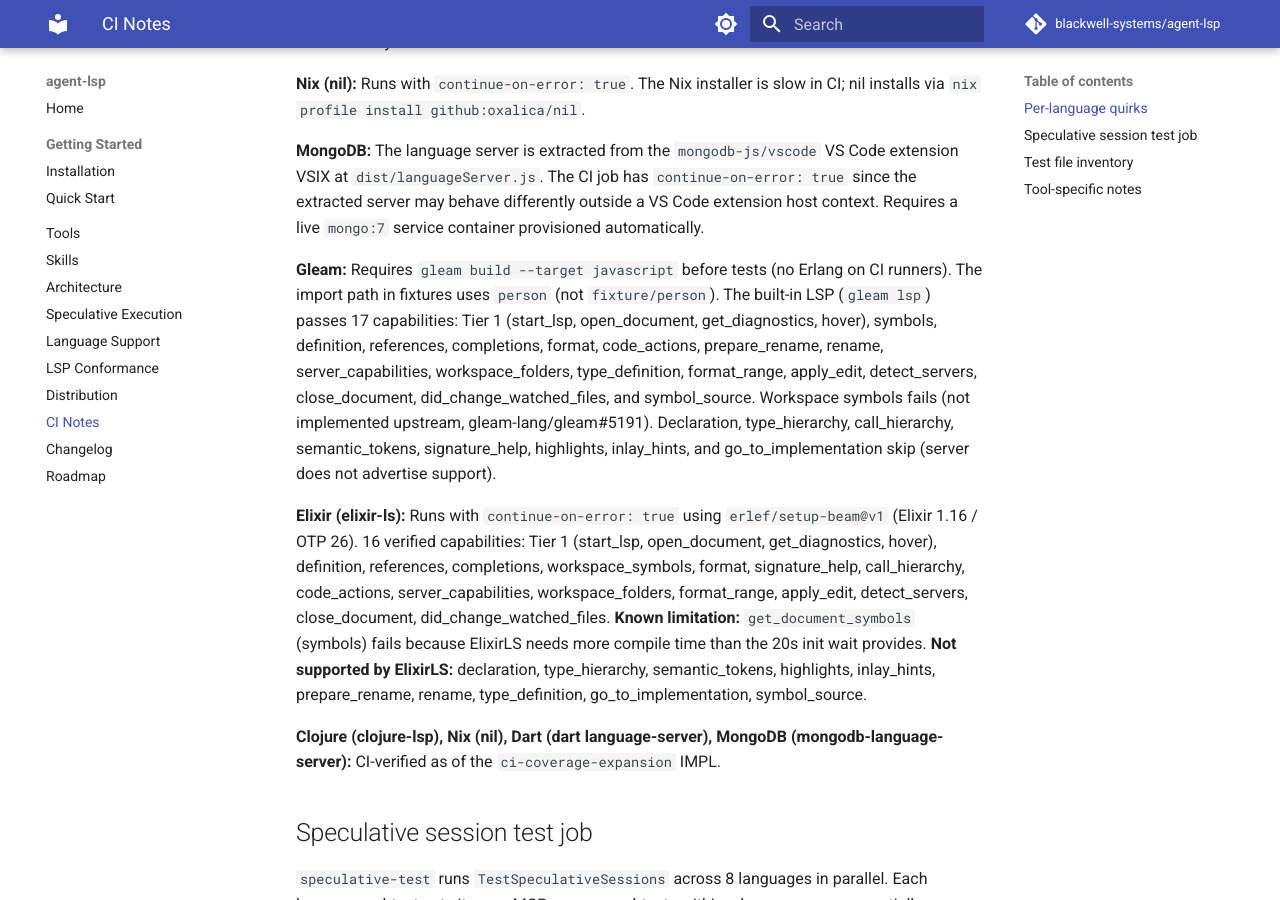
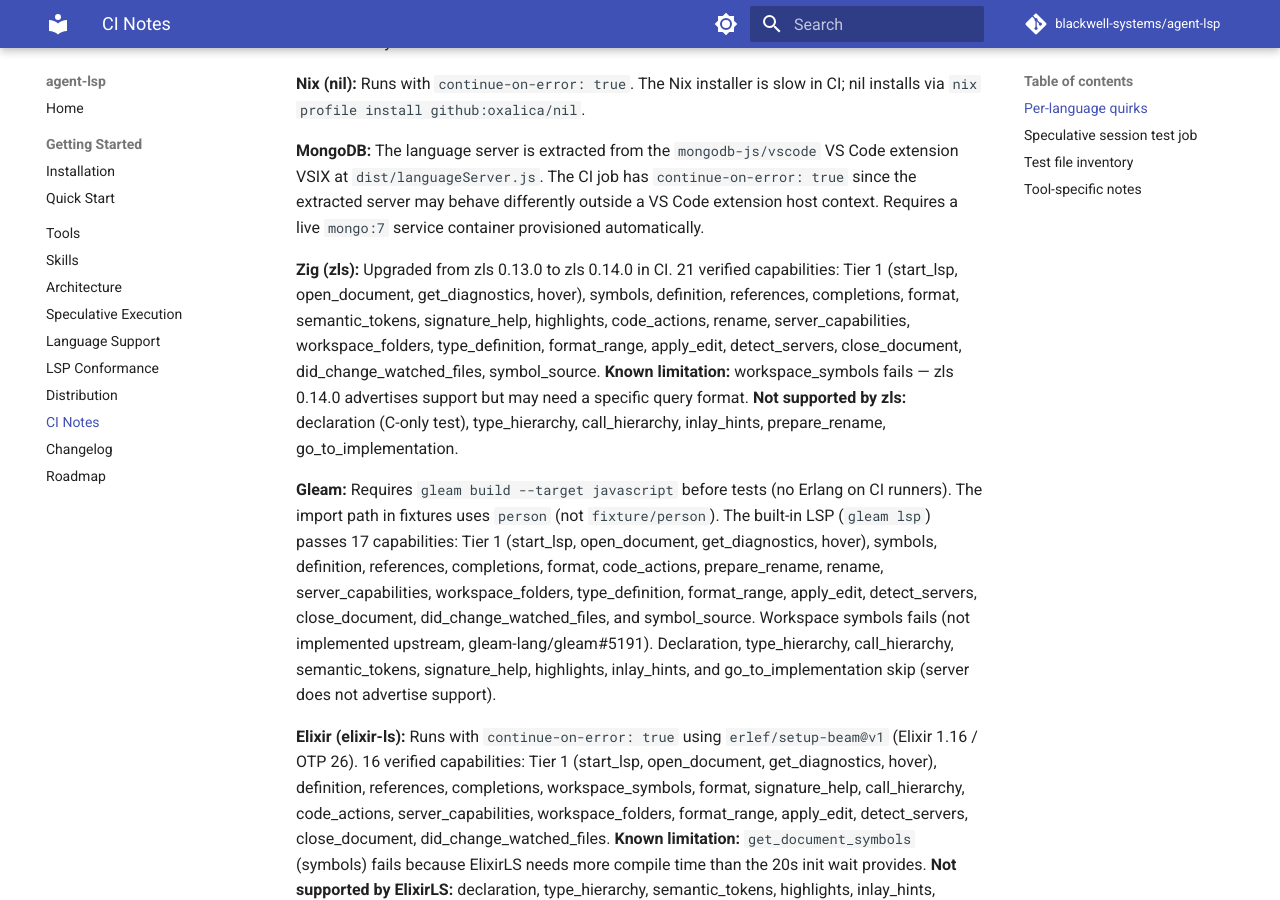
Before and after one commit to blackwell-systems/agent-lsp, an MkDocs documentation site: the page built from docs/ci-notes.md, in a window 1280 px wide and 900 px high, scrolled down 817 px. Built offline with MkDocs 1.6.1 and Material for MkDocs 9.7.7, drawn with Linux system fonts in a browser that asks for light colours; comment, search, counter and statistics services are not loaded.

Commit message:
docs: update Zig coverage to 21 verified capabilities

```diff
--- a/docs/ci-notes.md
+++ b/docs/ci-notes.md
@@ -17,6 +17,8 @@
 **Nix (nil):** Runs with `continue-on-error: true`. The Nix installer is slow in CI; nil installs via `nix profile install github:oxalica/nil`.
 
 **MongoDB:** The language server is extracted from the `mongodb-js/vscode` VS Code extension VSIX at `dist/languageServer.js`. The CI job has `continue-on-error: true` since the extracted server may behave differently outside a VS Code extension host context. Requires a live `mongo:7` service container provisioned automatically.
+
+**Zig (zls):** Upgraded from zls 0.13.0 to zls 0.14.0 in CI. 21 verified capabilities: Tier 1 (start_lsp, open_document, get_diagnostics, hover), symbols, definition, references, completions, format, semantic_tokens, signature_help, highlights, code_actions, rename, server_capabilities, workspace_folders, type_definition, format_range, apply_edit, detect_servers, close_document, did_change_watched_files, symbol_source. **Known limitation:** workspace_symbols fails — zls 0.14.0 advertises support but may need a specific query format. **Not supported by zls:** declaration (C-only test), type_hierarchy, call_hierarchy, inlay_hints, prepare_rename, go_to_implementation.
 
 **Gleam:** Requires `gleam build --target javascript` before tests (no Erlang on CI runners). The import path in fixtures uses `person` (not `fixture/person`). The built-in LSP (`gleam lsp`) passes 17 capabilities: Tier 1 (start_lsp, open_document, get_diagnostics, hover), symbols, definition, references, completions, format, code_actions, prepare_rename, rename, server_capabilities, workspace_folders, type_definition, format_range, apply_edit, detect_servers, close_document, did_change_watched_files, and symbol_source. Workspace symbols fails (not implemented upstream, gleam-lang/gleam#5191). Declaration, type_hierarchy, call_hierarchy, semantic_tokens, signature_help, highlights, inlay_hints, and go_to_implementation skip (server does not advertise support).
 
```
Also changed, not shown: CHANGELOG.md (+1 -1 lines), docs/FEATURES.md (+1 -1 lines), docs/language-support.md (+1 -1 lines).
